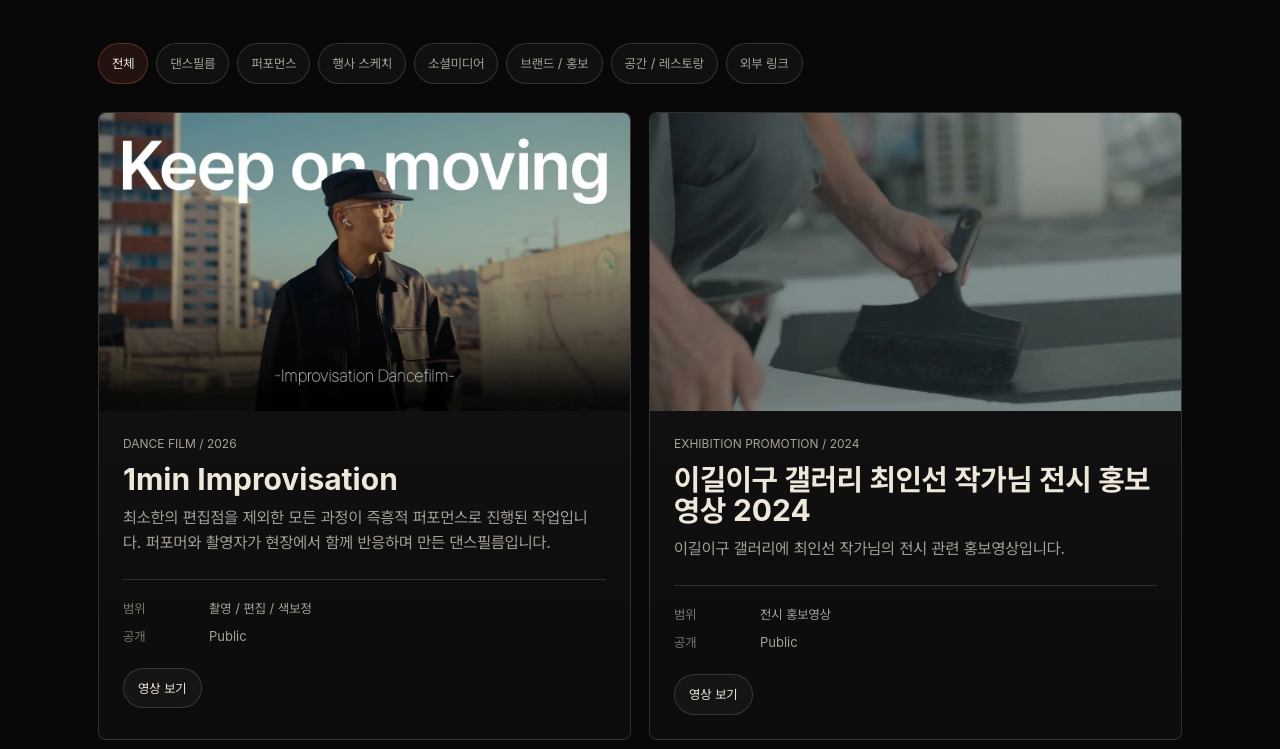
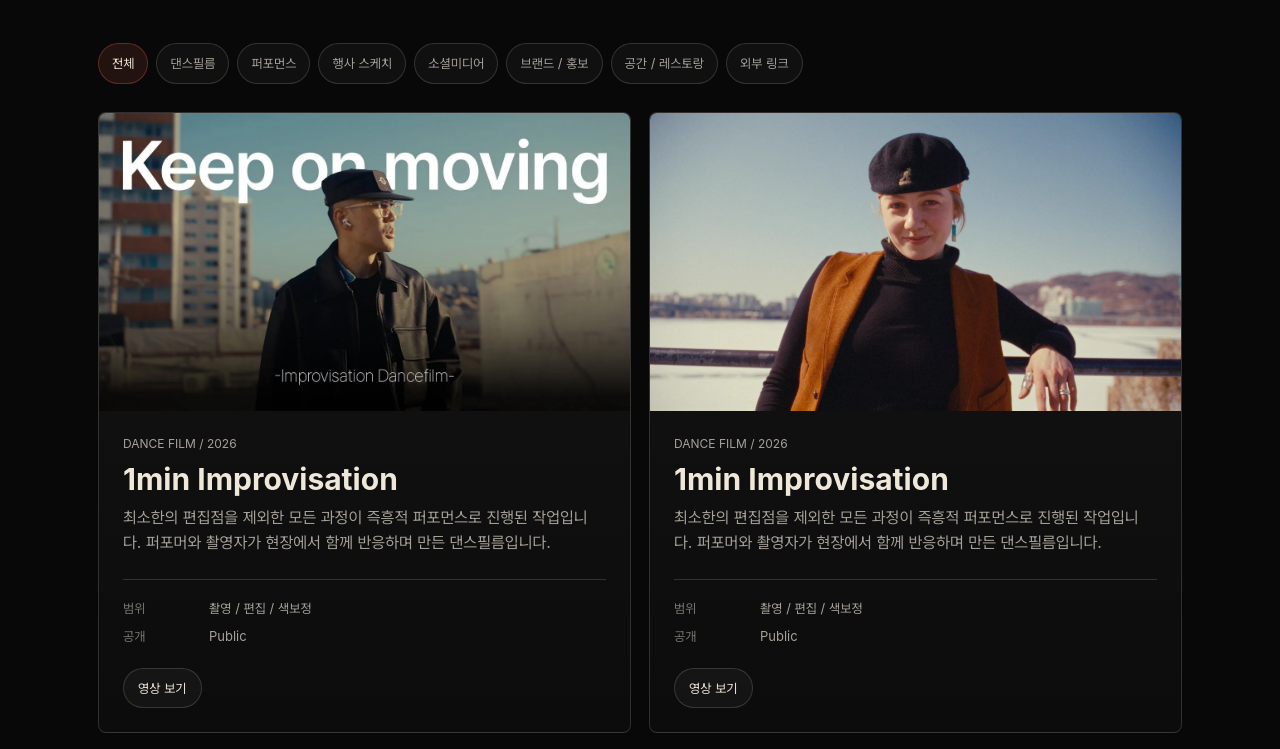
Before and after one commit to beomde44/neadyfilm-portfolio-demo-2, a Next.js app: page /archive in a window 1280 px wide. Shown: the part 1174-1923 px from the top of the page. Built offline with nearby package versions, Linux system fonts and the light colour scheme; a web font is replaced by a local one.

Commit message:
Restore original improvisation film in archive

```diff
--- a/components/ArchivePage.jsx
+++ b/components/ArchivePage.jsx
@@ -84,7 +84,7 @@ export default function ArchivePage() {
 
           <div className="project-grid">
             {visibleProjects.map((project) => (
-              <ProjectCard key={project.title} project={project} labels={{ role: "범위", release: "공개" }} />
+              <ProjectCard key={project.href || project.title} project={project} labels={{ role: "범위", release: "공개" }} />
             ))}
           </div>
         </section>
--- a/data/site.js
+++ b/data/site.js
@@ -179,6 +179,19 @@ export const archiveProjects = [
     actions: [{ label: "영상 보기", href: "https://www.youtube.com/watch?v=8E3ll0j8hCU" }],
   },
   {
+    category: "dance",
+    image: "/assets/dance-film-01.webp",
+    imageAlt: "1min Improvisation 기존 영상 썸네일",
+    href: "https://youtu.be/qmvkKhKLPbU?si=xffRqaEOJKO_Zze6",
+    type: "Dance Film / 2026",
+    title: "1min Improvisation",
+    description:
+      "최소한의 편집점을 제외한 모든 과정이 즉흥적 퍼포먼스로 진행된 작업입니다. 퍼포머와 촬영자가 현장에서 함께 반응하며 만든 댄스필름입니다.",
+    scope: "촬영 / 편집 / 색보정",
+    release: "Public",
+    actions: [{ label: "영상 보기", href: "https://youtu.be/qmvkKhKLPbU?si=xffRqaEOJKO_Zze6" }],
+  },
+  {
     category: "brand",
     image: "/assets/lee-gil-lee-gu-choi-inseon-2024.webp",
     imageAlt: "이길이구 갤러리 최인선 작가님 전시 홍보영상 썸네일",
```
